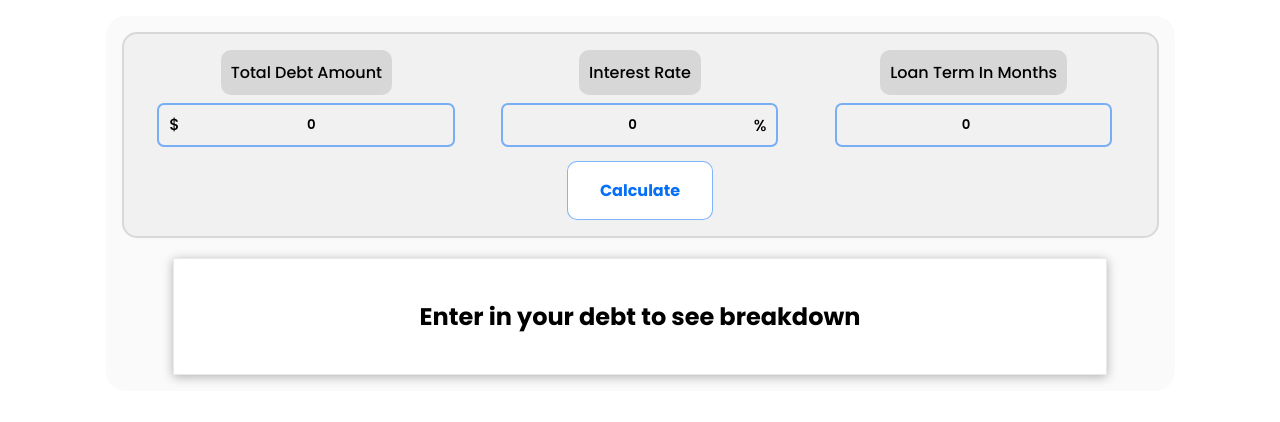
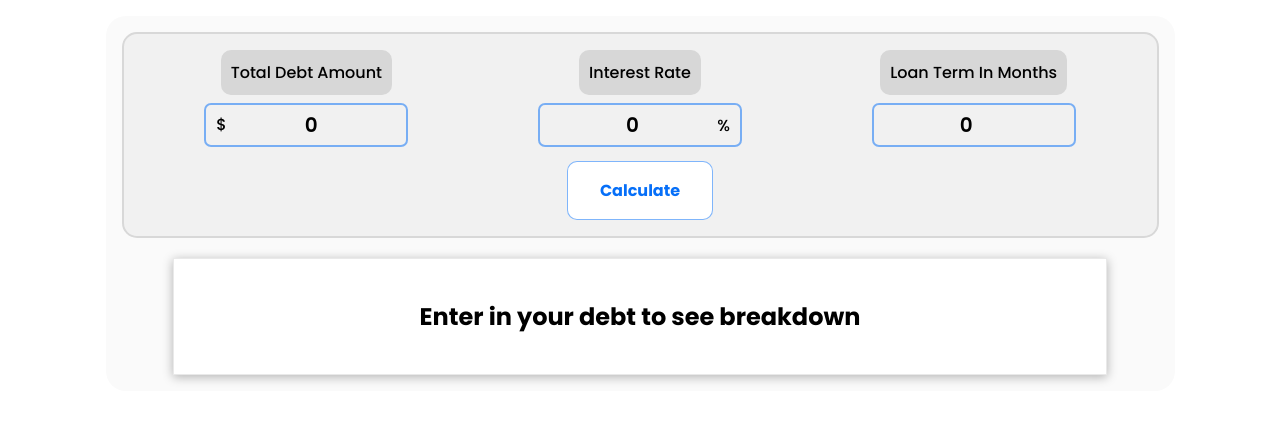
Before and after one commit to SaxtonGrey/debt-free-calc, a React (Create React App) app: page / in a window 1280 px wide. Shown: the top 422 px of the page. Built offline with nearby package versions, Linux system fonts and the light colour scheme.

Commit message:
Increase input font size and fix width

```diff
--- a/src/App.css
+++ b/src/App.css
@@ -83,6 +83,8 @@ input[type="number"] {
   margin: auto;
   text-align: center;
   font-weight: 600;
+  font-size: 20px;
+  max-width: 200px;
 }
 
 .debt-form button,
```
